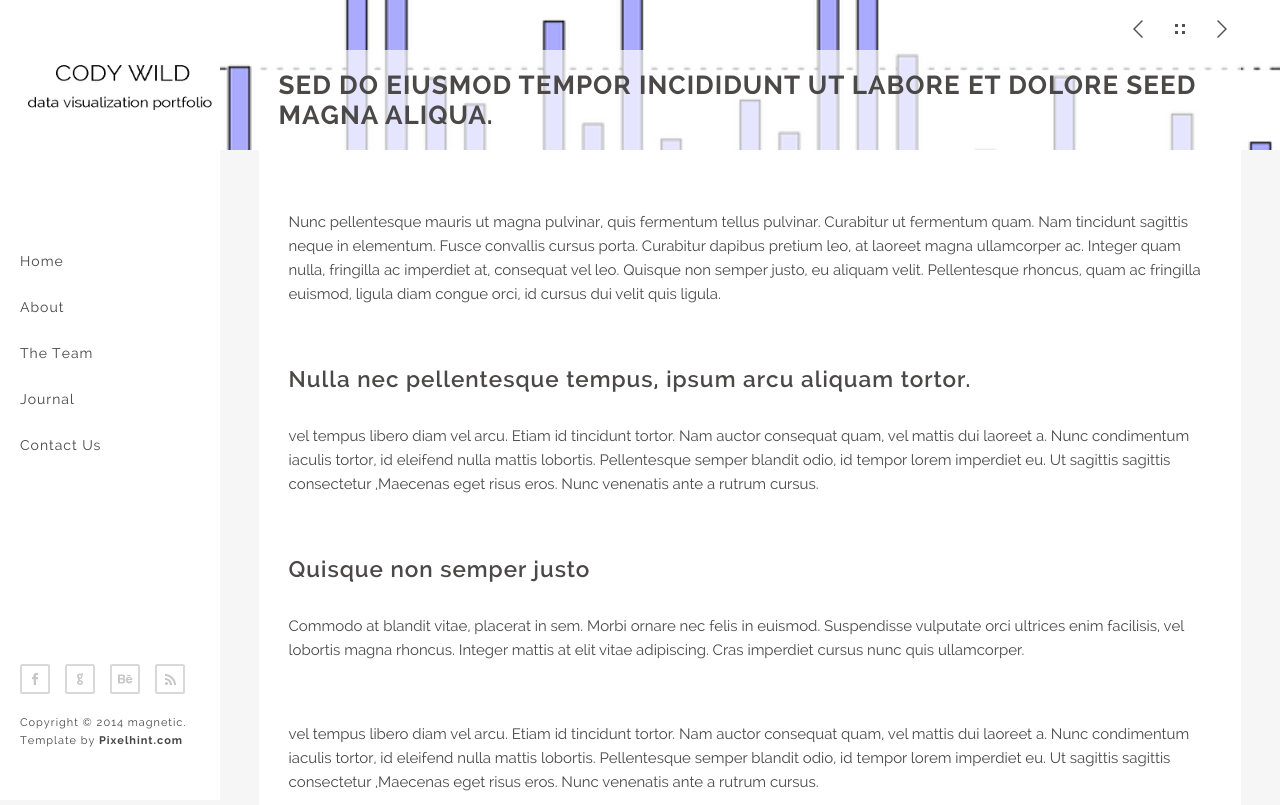
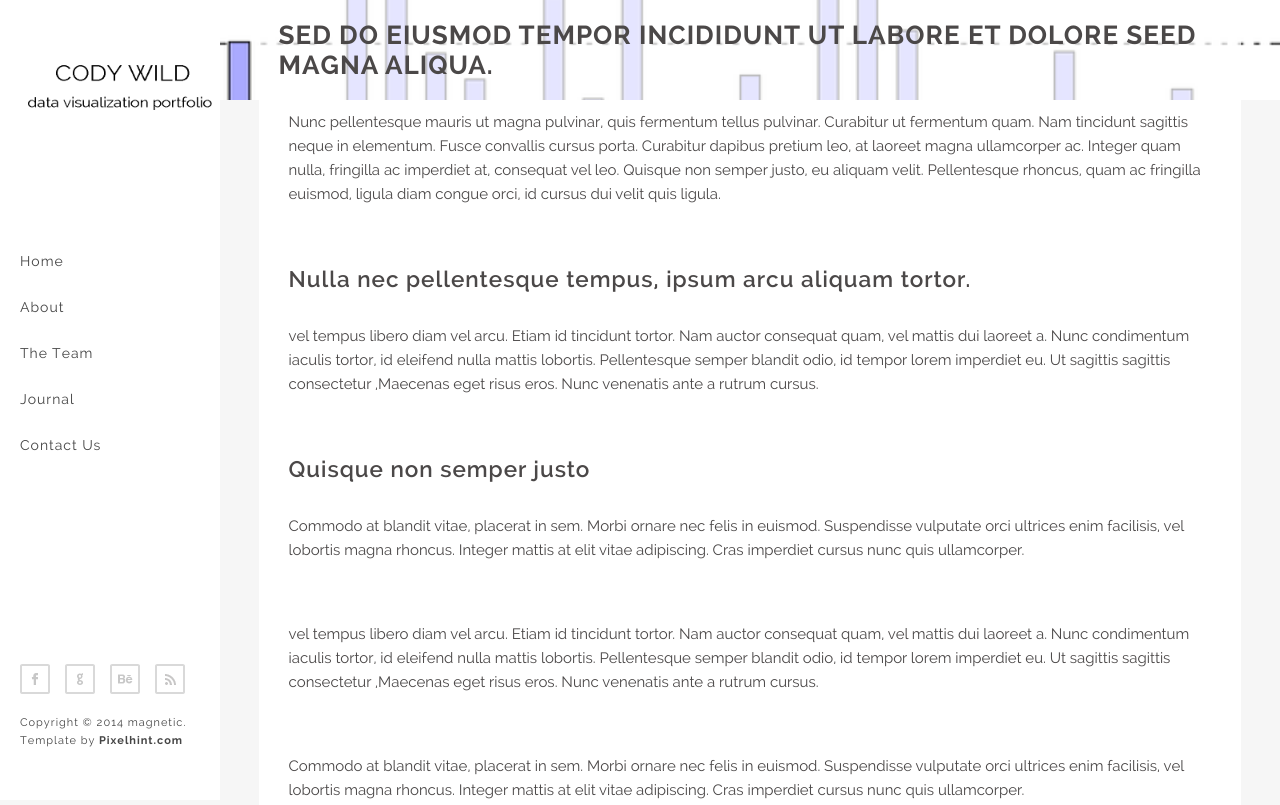
Before and after one commit to decodyng/data-viz-portfolio, a plain HTML site: page inner.html in a window 1280 px wide. Shown: the top 805 px of the page. Drawn offline with Linux system fonts and the light colour scheme.

Commit message:
draft 1.1

```diff
--- a/css/main.css
+++ b/css/main.css
@@ -353,7 +353,7 @@ h5, h6          { font-weight: bolder }
 /*  Inner Page  */
 .top{
     width: 100%;
-    height: 150px;
+    height: 100px;
     overflow: hidden;
     display: block;
     position: relative;
@@ -438,7 +438,7 @@ h5, h6          { font-weight: bolder }
     font-family: "raleway-regular", arial;
     font-size: 15px;
     line-height: 22px;
-    padding: 60px 30px;
+    padding: 10px 30px;
     background: #fff;
 
     -webkit-box-sizing: border-box;
```
Also changed, not shown: hw1.html (+5 -3 lines).
